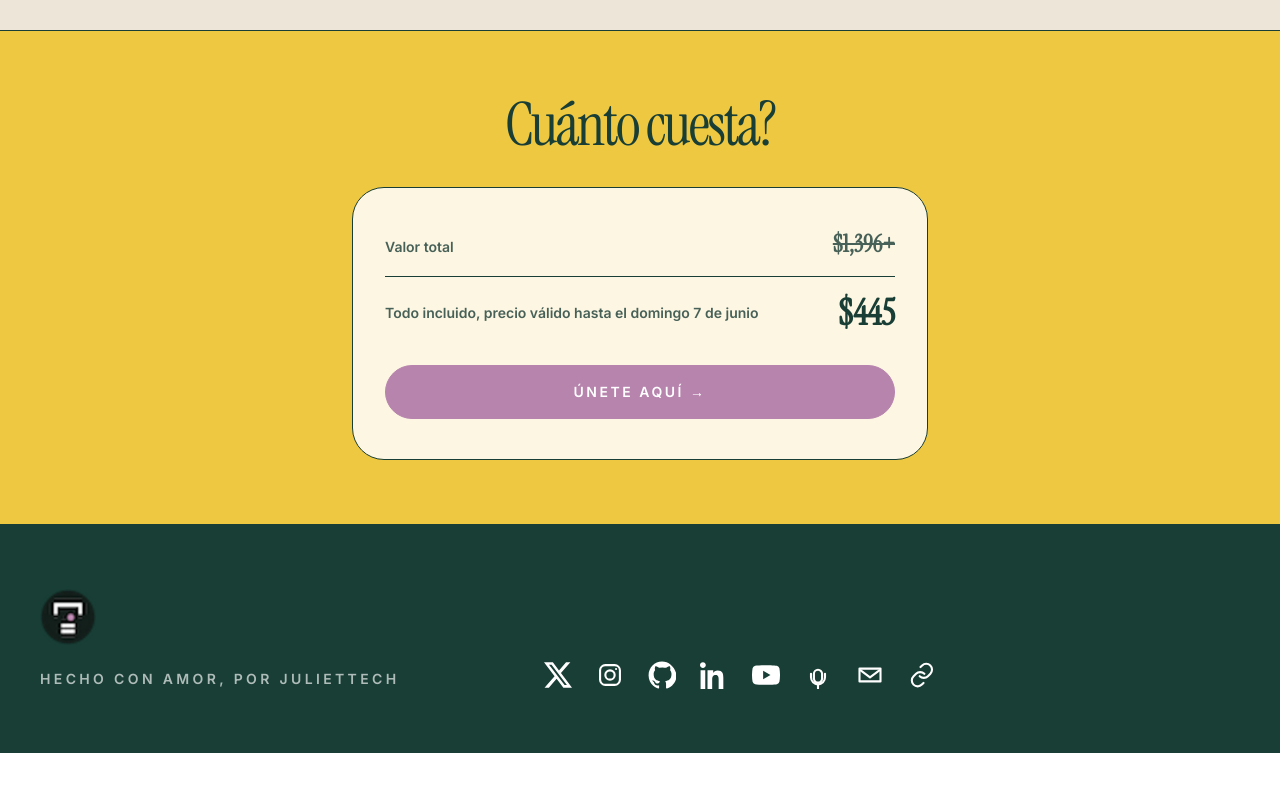
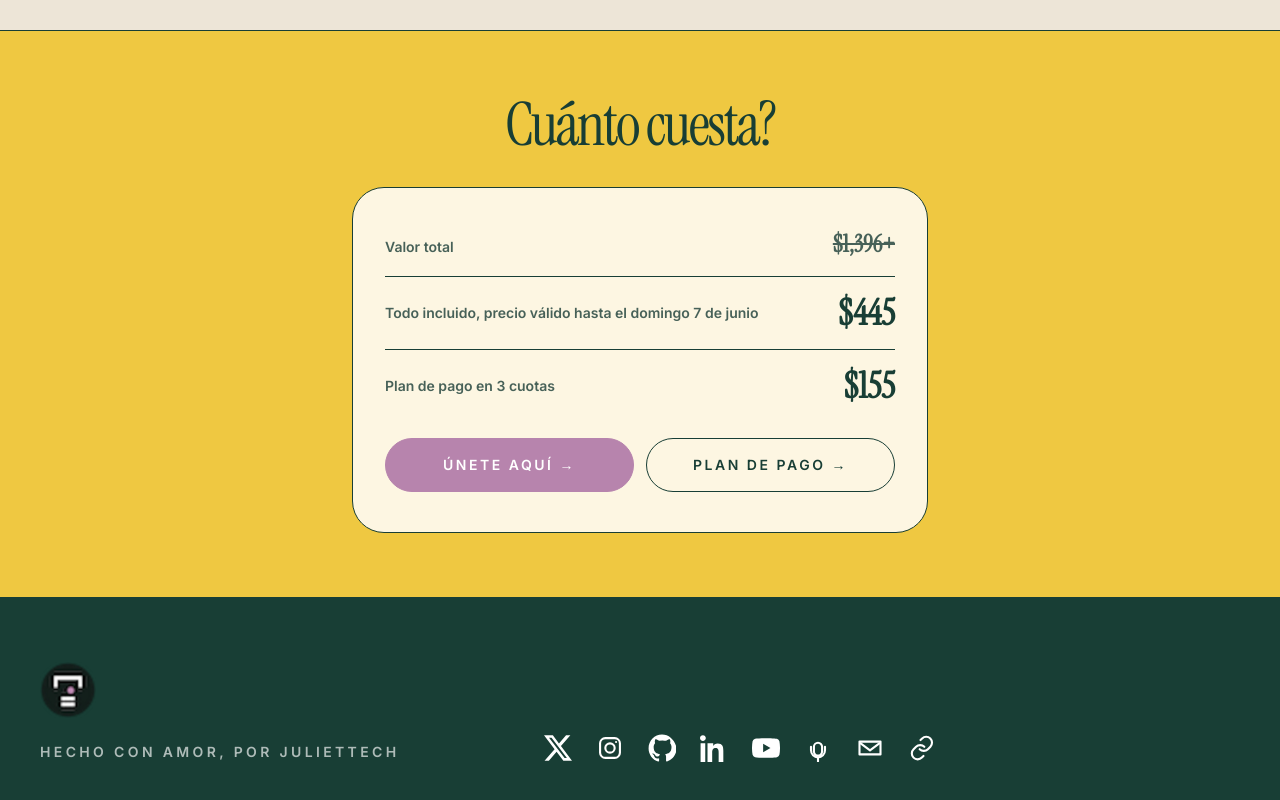
Before and after one commit to juliettech13/wwdw-mentor-tavus, a Next.js app: page /investors-club in a window 1280 px wide. Shown: the part 2872-3672 px from the top of the page. Before the commit the page ends 3625 px from the top, so only its background shows below. Built offline with nearby package versions, Linux system fonts and the light colour scheme.

Commit message:
add payment plan button and update og-social image and git ignore to remove bun lock file

```diff
--- a/src/app/investors-club/page.tsx
+++ b/src/app/investors-club/page.tsx
@@ -11,20 +11,21 @@ export const metadata: Metadata = {
   openGraph: {
     title: "Investors Club · Wealthy Women Don't Wait",
     description: 'Comunidad para mujeres que quieren crecer su patrimonio.',
-    images: [{ url: '/og-image.png', width: 1200, height: 630 }],
+    images: [{ url: '/og-investors-club.png', width: 1200, height: 630 }],
     type: 'website',
   },
   twitter: {
     card: 'summary_large_image',
     title: "Investors Club · Wealthy Women Don't Wait",
     description: 'Comunidad para mujeres que quieren crecer su patrimonio.',
-    images: ['/og-image.png'],
+    images: ['/og-investors-club.png'],
   },
 };
 
 const t = locale.ui.investorsClub;
 const navT = locale.ui.nav;
 
+const STRIPE_PAYMENT_PLAN_URL = 'https://buy.stripe.com/8x24gz0XLebO0fl5AYaIM07';
 const STRIPE_URL = 'https://book.stripe.com/8x228r9uhc3G7HN5AYaIM04?';
 
 const SCHEDULE_MONTHS = [
@@ -273,16 +274,34 @@ export default function InvestorsClubPage() {
                   {t.pricing.price}
                 </p>
               </div>
+
+              {/* Payment plan */}
+              <div className="flex items-center justify-between gap-4 border-t border-(--forest) pt-4">
+                <p className="text-sm font-semibold text-(--ink-soft)">{t.pricing.paymentPlanLabel}</p>
+                <p className="shrink-0 font-display text-4xl font-bold text-(--forest)">
+                  {t.pricing.paymentPlanInstallment}
+                </p>
+              </div>
             </div>
 
+            <div className="mt-8 flex flex-row gap-3">
               <a
                 href={STRIPE_URL}
                 rel="noreferrer noopener"
                 target="_blank"
-              className="mt-8 inline-flex w-full items-center justify-center rounded-full border border-(--lilac-bar) bg-(--lilac-bar) px-8 py-4 text-sm font-semibold uppercase tracking-[0.18em] text-white transition hover:-translate-y-0.5 hover:brightness-110"
+                className="inline-flex w-full items-center justify-center rounded-full border border-(--lilac-bar) bg-(--lilac-bar) px-8 py-4 text-sm font-semibold uppercase tracking-[0.18em] text-white transition hover:-translate-y-0.5 hover:brightness-110"
               >
                 {t.pricing.ctaHere}
               </a>
+              <a
+                href={STRIPE_PAYMENT_PLAN_URL}
+                rel="noreferrer noopener"
+                target="_blank"
+                className="inline-flex w-full items-center justify-center rounded-full border border-(--forest) bg-transparent px-8 py-4 text-sm font-semibold uppercase tracking-[0.18em] text-(--forest) transition hover:-translate-y-0.5 hover:bg-(--forest) hover:text-white"
+              >
+                {t.pricing.ctaPaymentPlan}
+              </a>
+            </div>
           </div>
         </div>
       </section>
--- a/src/lib/i18n/en.ts
+++ b/src/lib/i18n/en.ts
@@ -155,7 +155,10 @@ export const en = {
       },
       pricing: {
         ctaHere: 'Join here →',
+        ctaPaymentPlan: 'Payment plan →',
         eyebrow: 'Pricing',
+        paymentPlanInstallment: '$155',
+        paymentPlanLabel: '3-installment payment plan',
         price: '$445',
         priceLabel: 'All included, price valid until Sunday June 7',
         sectionTitle: 'How much does it cost?',
--- a/src/lib/i18n/es.ts
+++ b/src/lib/i18n/es.ts
@@ -203,7 +203,10 @@ export const es = {
       },
       pricing: {
         ctaHere: "Únete aquí →",
+        ctaPaymentPlan: "Plan de pago →",
         eyebrow: "Precio",
+        paymentPlanInstallment: "$155",
+        paymentPlanLabel: "Plan de pago en 3 cuotas",
         price: "$445",
         priceLabel: "Todo incluido, precio válido hasta el domingo 7 de junio",
         sectionTitle: "Cuánto cuesta?",
```
Also changed, not shown: public/og-investors-club.png (added), 1 other file (tests, documents, lock files or other folders). Lines whose indentation alone changed are shown as unchanged.
